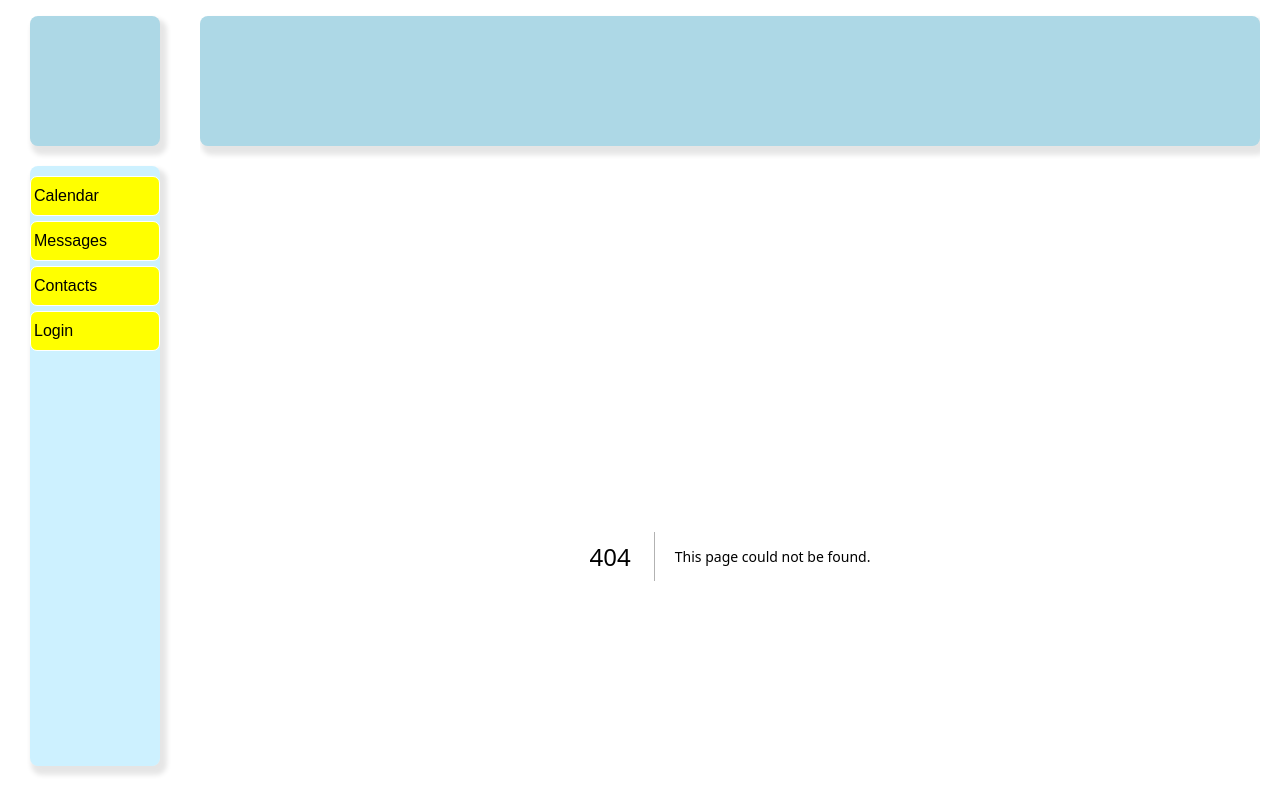
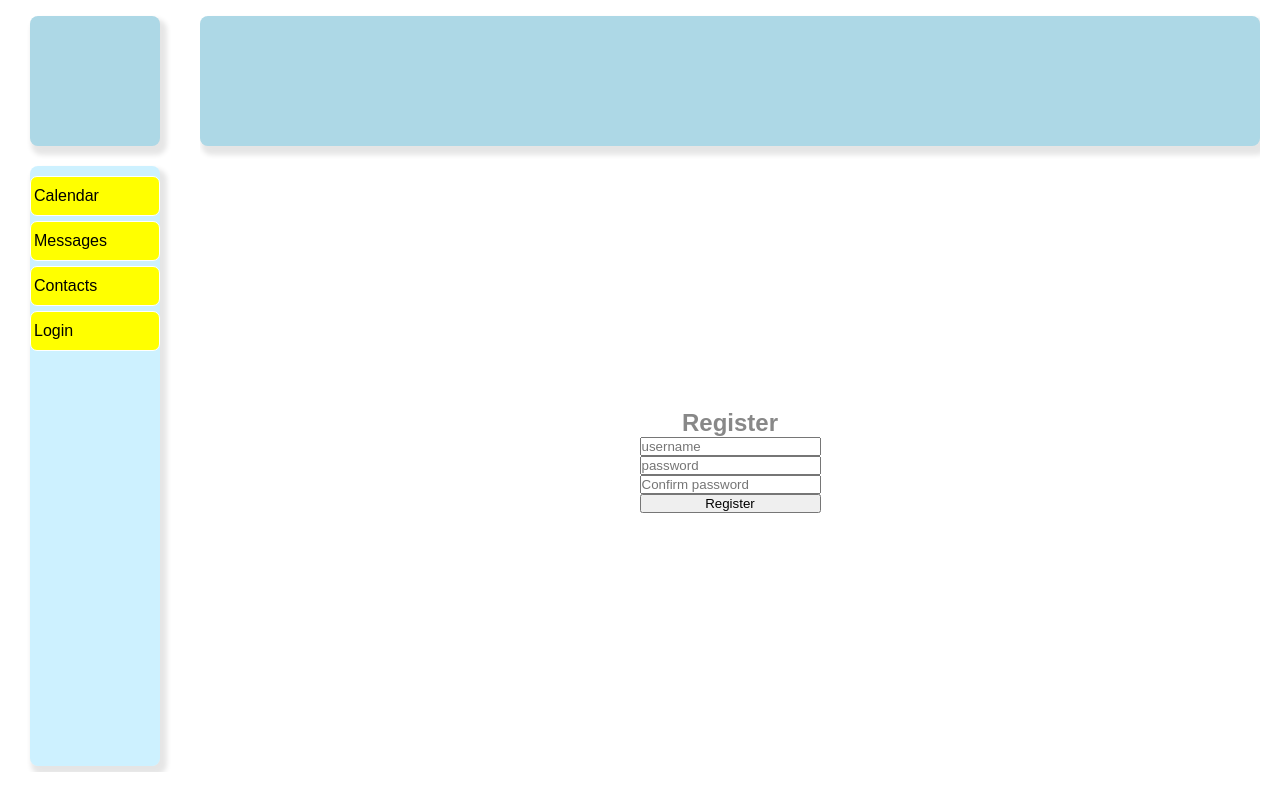
Before and after one commit to LaneLR/calendar-app, a Next.js app: page /register in a window 1280 px wide. Before the commit this address had no page. Built offline with nearby package versions, Linux system fonts and the light colour scheme.

Commit message:
create separate registration and login pages

```diff
--- /dev/null
+++ b/src/app/register/page.js
@@ -0,0 +1,113 @@
+"use client";
+import styled from "styled-components";
+import { useState } from "react";
+import { useRouter } from "next/navigation";
+
+const RegisterWrapper = styled.div`
+  display: flex;
+  justify-content: center;
+  align-items: center;
+  height: 100%;
+  flex-direction: column;
+`;
+
+export default function LoginPage() {
+
+  const [registerData, setRegisterData] = useState({
+    username: "",
+    password: "",
+    confirmPassword: "",
+  });
+  const [error, setError] = useState(null);
+  const router = useRouter();
+
+  const handleRegisterChange = (e) => {
+    setRegisterData({
+      ...registerData,
+      [e.target.name]: e.target.value,
+    });
+  };
+
+  const handleCreateUser = async (e) => {
+    e.preventDefault();
+    setError(null);
+
+    if (registerData.password !== registerData.confirmPassword) {
+      setError("Passwords do not match");
+      console.error(error);
+      return;
+    }
+
+    try {
+      const res = await fetch("/api/register", {
+        method: "POST",
+        headers: { "Content-Type": "application/json" },
+        body: JSON.stringify({
+          username: registerData.username,
+          password: registerData.password,
+        }),
+      });
+
+      const data = await res.json();
+
+      if (!res.ok || data.error) {
+        setError(data.error || "Registration failed");
+        console.error(error);
+        return;
+      }
+
+      if (data.user) {
+        loginUser(data.user);
+        setRegisterData({ username: "", password: "", confirmPassword: "" });
+        setTimeout(() => {
+          router.refresh();
+          router.push("/login");
+        }, 100);
+      }
+    } catch (err) {
+      setError("Something went wrong during registration");
+      console.error(err);
+      return;
+    }
+  };
+
+  return (
+    <>
+      <RegisterWrapper>
+        <h2>Register</h2>
+
+        {error && <p style={{ color: "red" }}>{error}</p>}
+        <form
+          onSubmit={handleCreateUser}
+          style={{ display: "flex", flexDirection: "column" }}
+        >
+          <input
+            placeholder="username"
+            type="text"
+            name="username"
+            value={registerData.username}
+            onChange={handleRegisterChange}
+            required
+          />
+          <input
+            placeholder="password"
+            type="password"
+            name="password"
+            value={registerData.password}
+            onChange={handleRegisterChange}
+            required
+          />
+          <input
+            placeholder="Confirm password"
+            type="password"
+            name="confirmPassword"
+            value={registerData.confirmPassword}
+            onChange={handleRegisterChange}
+            required
+          />
+          <button type="submit">Register</button>
+        </form>
+      </RegisterWrapper>
+    </>
+  );
+}
```
Also changed, not shown: src/app/login/page.js (+2 -92 lines).
